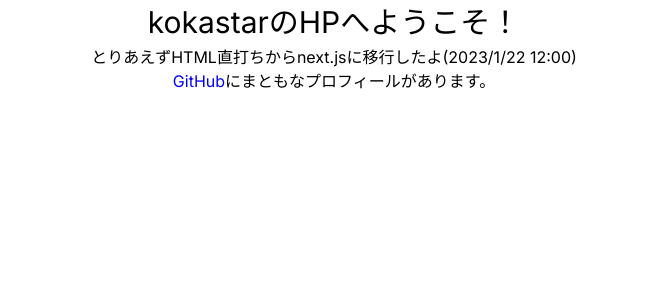
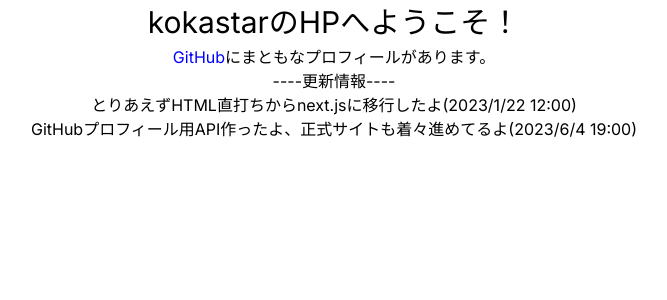
Before and after one commit to starkoka/website, a Next.js app: page / in a window 1280 px wide. Shown: the top 300 px of the page, without its empty margins (306-973 px from the left). Built offline with nearby package versions, Linux system fonts and the light colour scheme.

Commit message:
feat:トップページもちょっと更新

```diff
--- a/src/app/page.js
+++ b/src/app/page.js
@@ -4,8 +4,11 @@ export default function Home() {
   return (
       <div>
           <h1>kokastarのHPへようこそ！</h1>
+          <p><a href="https://github.com/starkoka">GitHub</a>にまともなプロフィールがあります。</p>
+
+          <h2>----更新情報----</h2>
           <p>とりあえずHTML直打ちからnext.jsに移行したよ(2023/1/22 12:00)</p>
-          <p><a href="https://github.com/starkoka">GitHub</a>にまともなプロフィールがあります。</p>
+          <p>GitHubプロフィール用API作ったよ、正式サイトも着々進めてるよ(2023/6/4 19:00)</p>
       </div>
   );
 }
```
